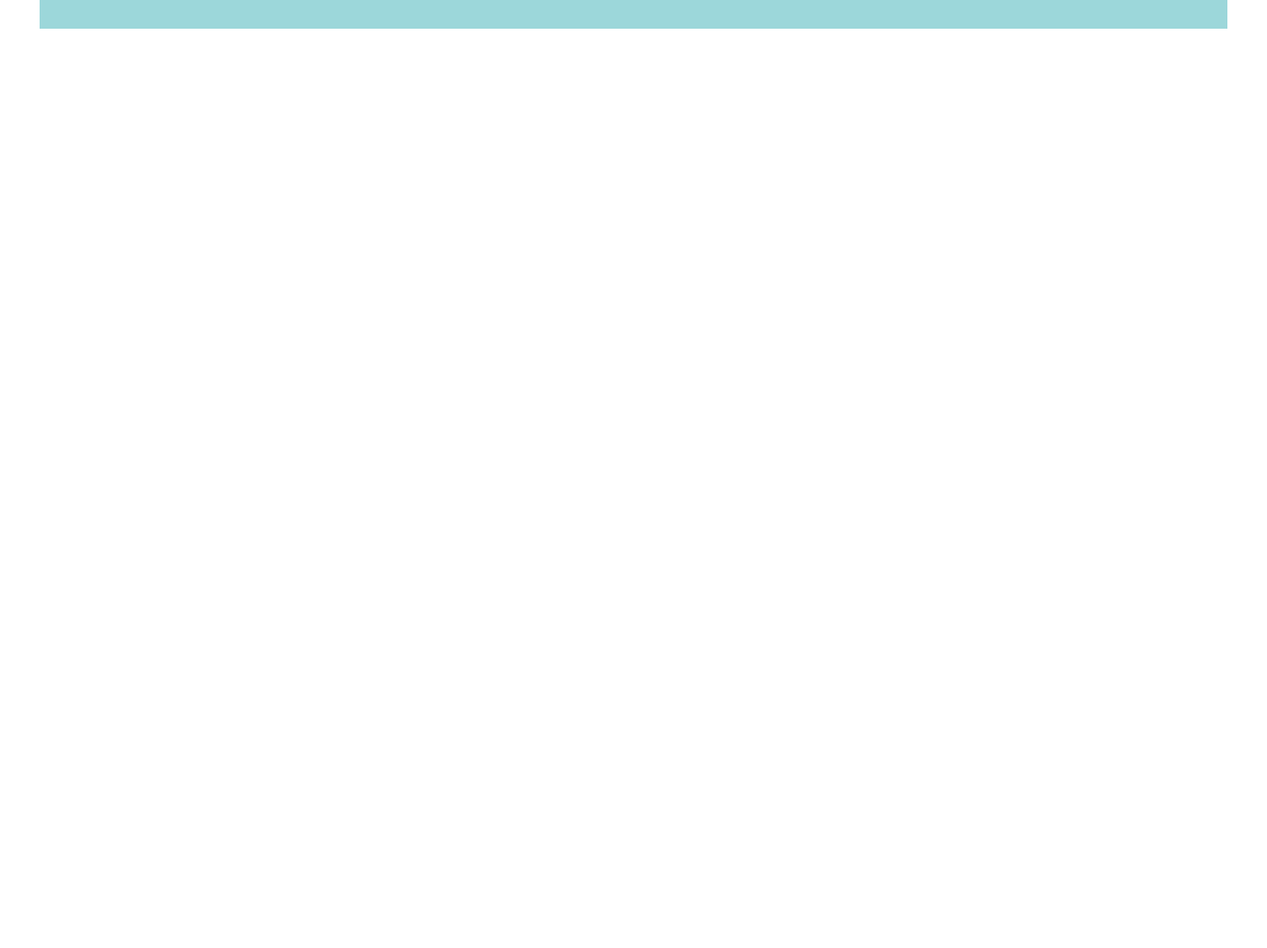
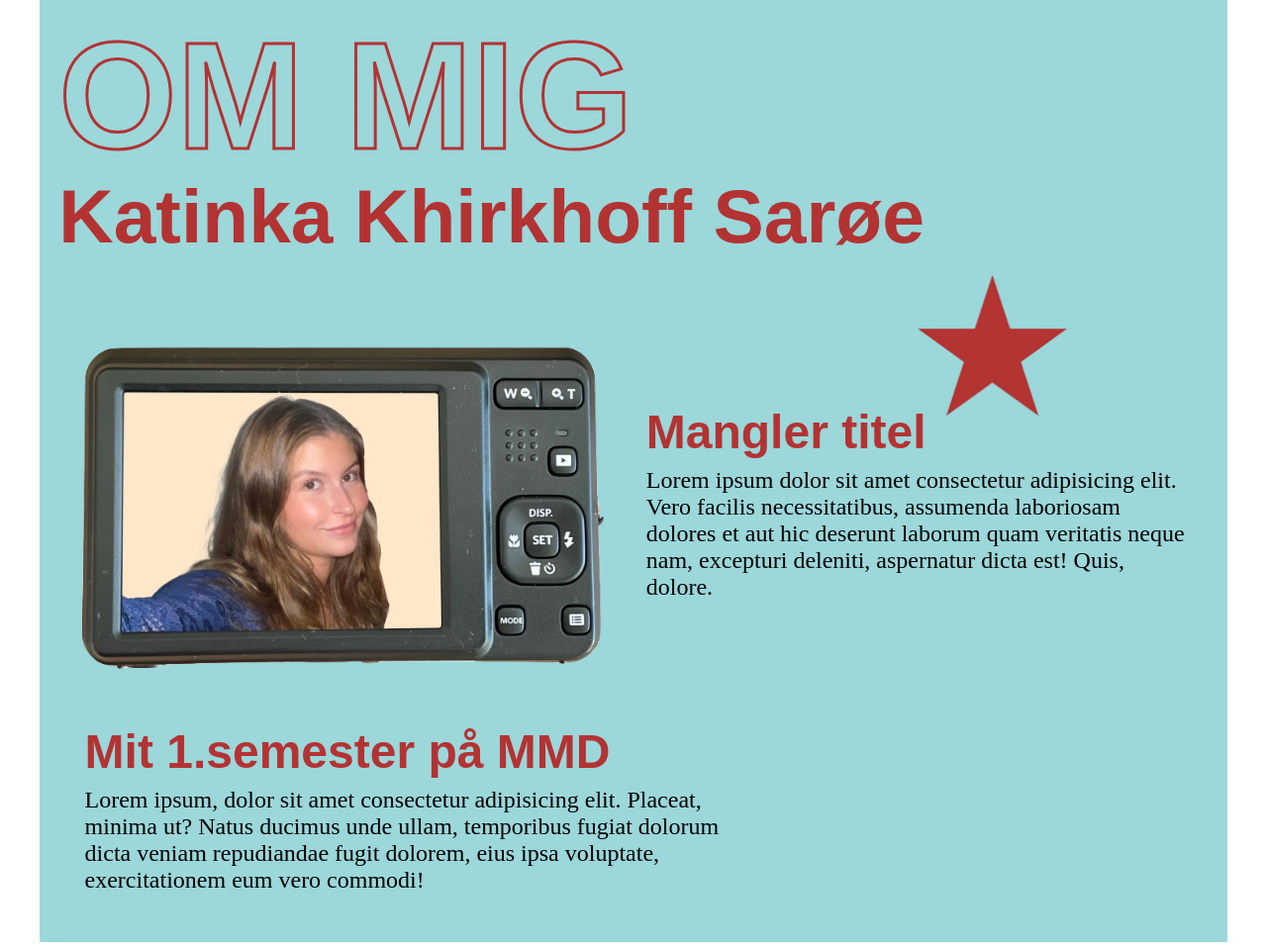
Before and after one commit to KatKhir/portfoliowebsite, a plain HTML site: page ommig.html in a window 1280 px wide. Shown: the part 188-1146 px from the top of the page at 99% size. Before the commit the page ends 800 px from the top, so only its background shows below. Drawn offline with Linux system fonts and the light colour scheme.

Commit message:
om mig ikke færdig

```diff
--- a/layout.css
+++ b/layout.css
@@ -40,7 +40,7 @@ img {
   display: none;
   position: absolute;
   right: 30%;
-  top: 47%;
+  top: 65%;
 }
 
 /****************************************** DESKTOP **************************************************/
@@ -128,6 +128,10 @@ img {
   .tekst_margin_top5 {
     margin-top: 60px;
   }
+
+  .tekst_margin_top_mig {
+    margin-top: 60px;
+  }
   /********************* billede margin */
 
   .img_tema3 {
@@ -144,6 +148,17 @@ img {
 
   .img_tema5 {
     margin-top: 80px;
+  }
+
+  /******************* max width på mig */
+  .img_mig {
+    max-width: 600px;
+    height: auto;
+  }
+
+  .tekst_max {
+    max-width: 700px;
+    margin-left: 20px;
   }
   /******************** Knapper */
   .oval_knap {
@@ -201,4 +216,11 @@ img {
     width: 130px;
     height: auto;
   }
+
+  .stjerne5_position {
+    top: 57%;
+    right: 15%;
+    width: 170px;
+    height: auto;
+  }
 }
--- a/ommig.html
+++ b/ommig.html
@@ -30,7 +30,28 @@
         </nav>
     </header>
     <main>
+        <h1 class="outline_h1">OM MIG</h1>
+        <h2>Katinka Khirkhoff Sarøe</h2>
+        <img class="rotating-image stjerne5_position" src="img_forside/fælles.webp" alt="stjerne">
+        <div class="grid_1-1">
+            <img class="img_mig" src="img_mig/mig.webp" alt="mig">
+            <div class="tekst_margin_top_mig ">
+                <h4>Mangler titel</h4>
+                <p>Lorem ipsum dolor sit amet consectetur adipisicing elit. Vero facilis necessitatibus, assumenda
+                    laboriosam
+                    dolores et aut hic deserunt laborum quam veritatis neque nam, excepturi deleniti, aspernatur dicta
+                    est!
+                    Quis, dolore.</p>
+            </div>
+        </div>
 
+        <div class="tekst_max ">
+            <h4>Mit 1.semester på MMD</h4>
+            <p>Lorem ipsum, dolor sit amet consectetur adipisicing elit. Placeat, minima ut? Natus ducimus unde ullam,
+                temporibus fugiat dolorum dicta veniam repudiandae fugit dolorem, eius ipsa voluptate, exercitationem
+                eum
+                vero commodi!</p>
+        </div>
     </main>
     <script src="portfolio.js"></script>
     <footer></footer>
--- a/style.css
+++ b/style.css
@@ -192,7 +192,7 @@ body {
 /*********************************** STJERNE ANIMATION ******************************************/
 .rotating-image {
   position: absolute;
-  top: 24%; /* vælg hvor billedet skal være */
+  top: 47%; /* vælg hvor billedet skal være */
   right: 17%;
   transform: translateX(-50%) rotate(0deg);
   transition: transform 0s linear;
```
Also changed, not shown: index.html (+4 -4 lines), img_mig/mig.webp (added).
